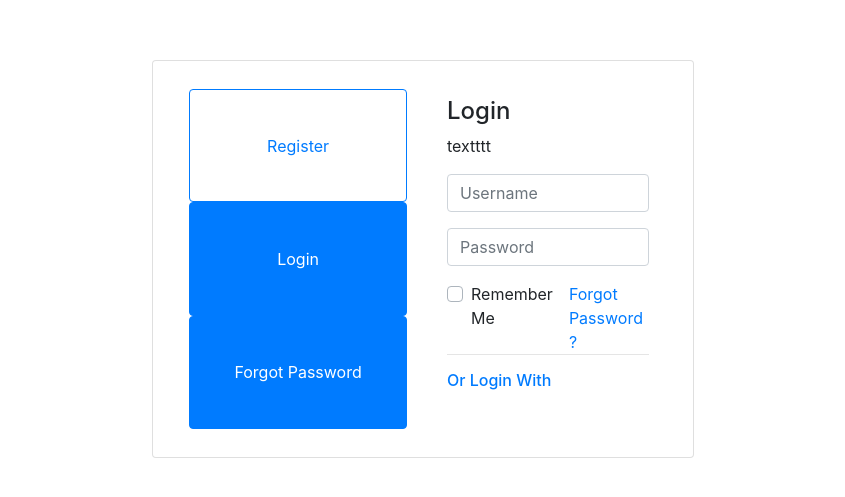
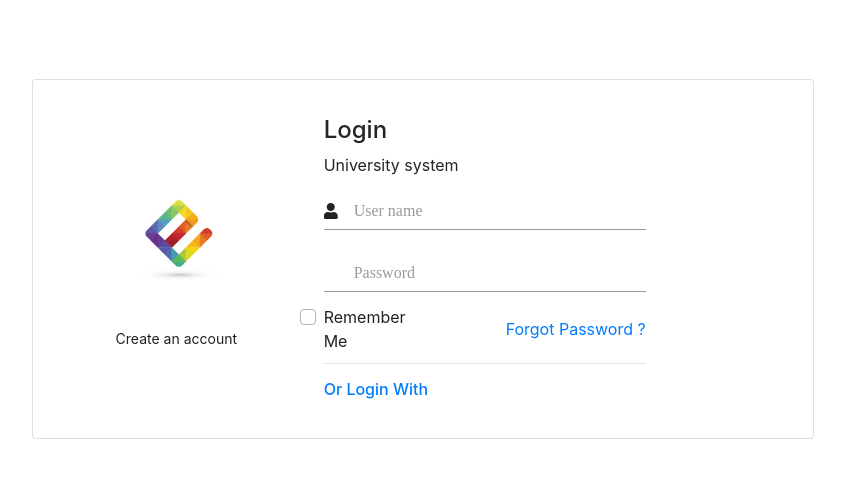
Before and after one commit to University-Information-System-Student/uiss-app, an Angular app: page /login in a window 1280 px wide. Shown: the part 141-638 px from the top of the page, without its empty margins (217-1062 px from the left). Built offline with nearby package versions, Linux system fonts and the light colour scheme.

Commit message:
login in progress

```diff
--- a/src/app/start-pages/login-page/login-page.component.css
+++ b/src/app/start-pages/login-page/login-page.component.css
@@ -3,6 +3,68 @@
     padding: 20%;
 }
 
-.full-height-vh{
-	height: 100vh !important;
+.full-height-vh {
+    height: 100vh !important;
 }
+
+.signup-image-link {
+    font-size: 14px;
+    color: #222;
+    display: block;
+    text-align: center;
+}
+
+input {
+    outline: none;
+    appearance: unset !important;
+    -moz-appearance: unset !important;
+    -webkit-appearance: unset !important;
+    -o-appearance: unset !important;
+    -ms-appearance: unset !important;
+}
+.form-group {
+    position: relative;
+    margin-bottom: 25px;
+    overflow: hidden; }
+    .form-group:last-child {
+      margin-bottom: 0px; }
+
+
+input {
+    width: 100%;
+    display: block;
+    border: none;
+    border-bottom: 1px solid #999;
+    padding: 6px 30px;
+    font-family: Poppins;
+    box-sizing: border-box; }
+    input::-webkit-input-placeholder {
+      color: #999; }
+    input::-moz-placeholder {
+      color: #999; }
+    input:-ms-input-placeholder {
+      color: #999; }
+    input:-moz-placeholder {
+      color: #999; }
+    input:focus {
+      border-bottom: 1px solid #222; }
+      input:focus::-webkit-input-placeholder {
+        color: #222; }
+      input:focus::-moz-placeholder {
+        color: #222; }
+      input:focus:-ms-input-placeholder {
+        color: #222; }
+      input:focus:-moz-placeholder {
+        color: #222; }
+
+
+        label {
+            position: absolute;
+            left: 0;
+            top: 50%;
+            transform: translateY(-50%);
+            -moz-transform: translateY(-50%);
+            -webkit-transform: translateY(-50%);
+            -o-transform: translateY(-50%);
+            -ms-transform: translateY(-50%);
+            color: #222; }
--- a/src/app/start-pages/login-page/login-page.component.html
+++ b/src/app/start-pages/login-page/login-page.component.html
@@ -7,64 +7,48 @@
           <div class="card-content">
             <div class="card-body">
               <div class="row m-0">
-                  <div class="col-lg-6 py-2 px-3 text-center align-middle">
-                    <div class="d-flex flex-column">
-                          <button class="btn btn-outline-primary nav-button">
-                            <a
-                              [routerLink]="['/pages/register']"
-                              class="text-decoration-none"
-                              >Register</a
-                            >
-                          </button>
-
-                          <button class="btn btn-primary nav-button">
-                            <a
-                              [routerLink]="['/pages/login']"
-                              class="text-decoration-none text-white"
-                              >Login</a
-                            >
-                          </button>
-                          <button class="btn btn-primary nav-button">
-                            <a
-                              [routerLink]="['/pages/login']"
-                              class="text-decoration-none text-white"
-                              >Forgot Password</a
-                            >
-                          </button>
+                <div class="col-lg-4 d-lg-block d-none py-2 px-3 text-center align-middle">
+                  <img
+                      src="../../assets/images/login.png"
+                      alt=""
+                      class="img-fluid mt-5"
+                      width="400"
+                      height="230"
+                    />
+                  <a href="#" class="signup-image-link">Create an account</a>
 
                 </div>
 
-                  </div>
+
                 <div class="col-lg-6 col-md-12 bg-white px-4 pt-3">
                   <h4 class="card-title mb-2">Login</h4>
                   <p class="card-text mb-3">
-                        textttt
+                    University system
                   </p>
-                    <input
-                      type="text"
-                      class="form-control mb-3"
-                      placeholder="Username"
-                    />
-                    <input
-                      type="password"
-                      class="form-control mb-3"
-                      placeholder="Password"
-                    />
+
+
+                  <div class="form-group">
+                    <label for="user_name">
+                      <i class="fas fa-user"></i>
+
+                    </label>
+                    <input type="text" name="user_name" id="user_name" placeholder="User name" />
+                  </div>
+                  <div class="form-group">
+                    <label for="your_pass">
+                      <i class="zmdi zmdi-lock"> </i>
+                    </label>
+                    <input type="password" name="your_pass" id="user_form" placeholder="Password" />
+                  </div>
+
+
+
+
                   <div class="d-flex justify-content-between mt-2">
                     <div class="remember-me">
-                        <div
-                          class="custom-control custom-checkbox custom-control-inline mb-3"
-                        >
-                          <input
-                            type="checkbox"
-                            id="customCheckboxInline1"
-                            name="customCheckboxInline1"
-                            class="custom-control-input"
-                          />
-                          <label
-                            class="custom-control-label"
-                            for="customCheckboxInline1"
-                          >
+                      <div class="custom-control custom-checkbox custom-control-inline mb-3">
+                        <input type="checkbox" id="customCheckboxInline1" name="customCheckboxInline1" class="custom-control-input" />
+                        <label class="custom-control-label" for="customCheckboxInline1">
                           Remember Me
                         </label>
                       </div>
@@ -73,8 +57,7 @@
                       <a
                           [routerLink]="['/pages/forgotpassword']"
                           class="text-decoration-none text-primary"
-                          >Forgot Password ?</a
-                        >
+                          >Forgot Password ?</a>
                     </div>
                   </div>
 
--- a/src/index.html
+++ b/src/index.html
@@ -6,6 +6,7 @@
   <base href="/">
   <meta name="viewport" content="width=device-width, initial-scale=1">
   <link rel="icon" type="image/x-icon" href="favicon.ico">
+  <link rel="stylesheet" href="https://pro.fontawesome.com/releases/v5.10.0/css/all.css" integrity="sha384-AYmEC3Yw5cVb3ZcuHtOA93w35dYTsvhLPVnYs9eStHfGJvOvKxVfELGroGkvsg+p" crossorigin="anonymous"/>
 </head>
 <body>
   <app-root></app-root>
```
Also changed, not shown: src/assets/images/login.png (added). Lines whose indentation alone changed are shown as unchanged.
